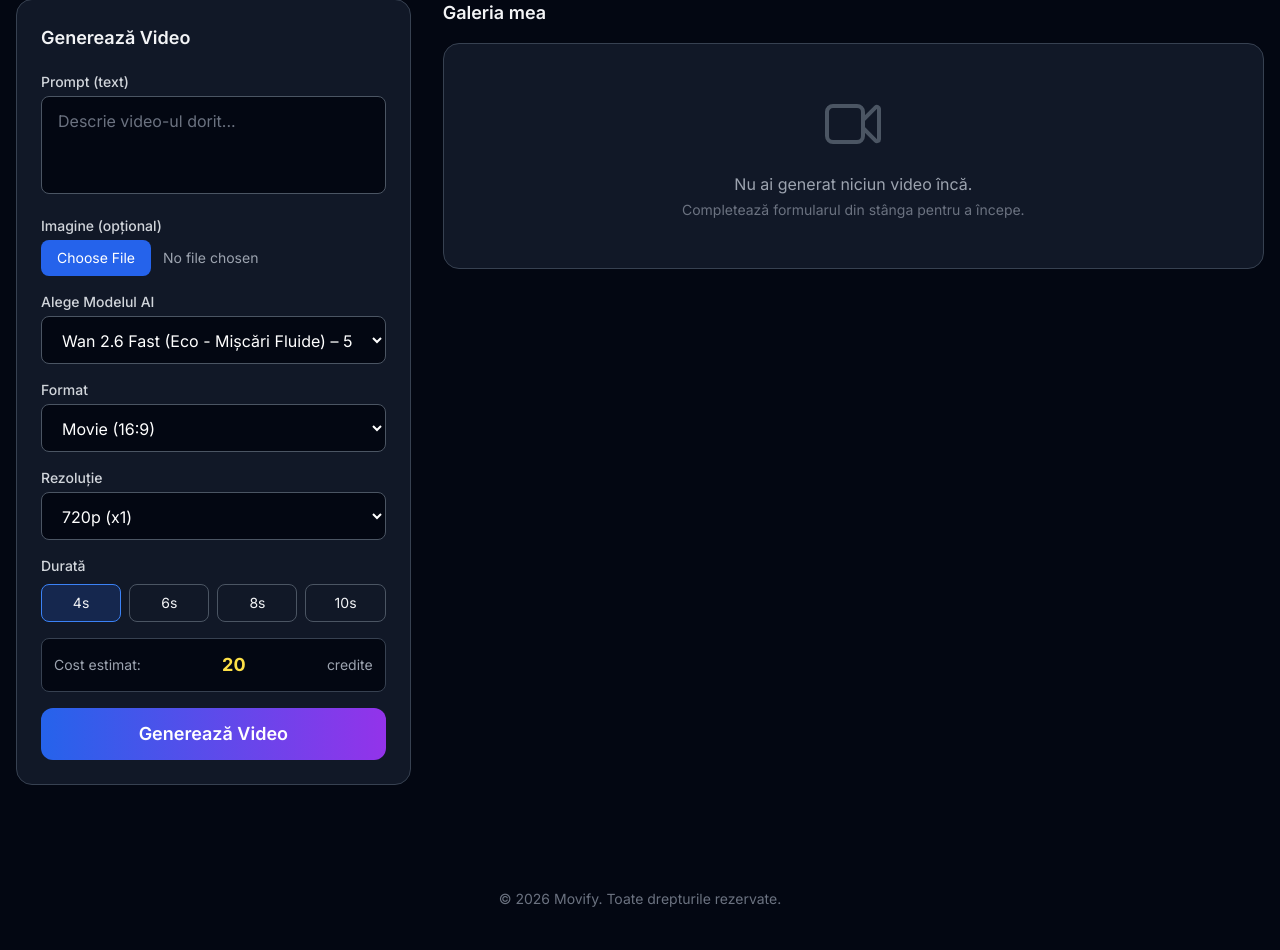
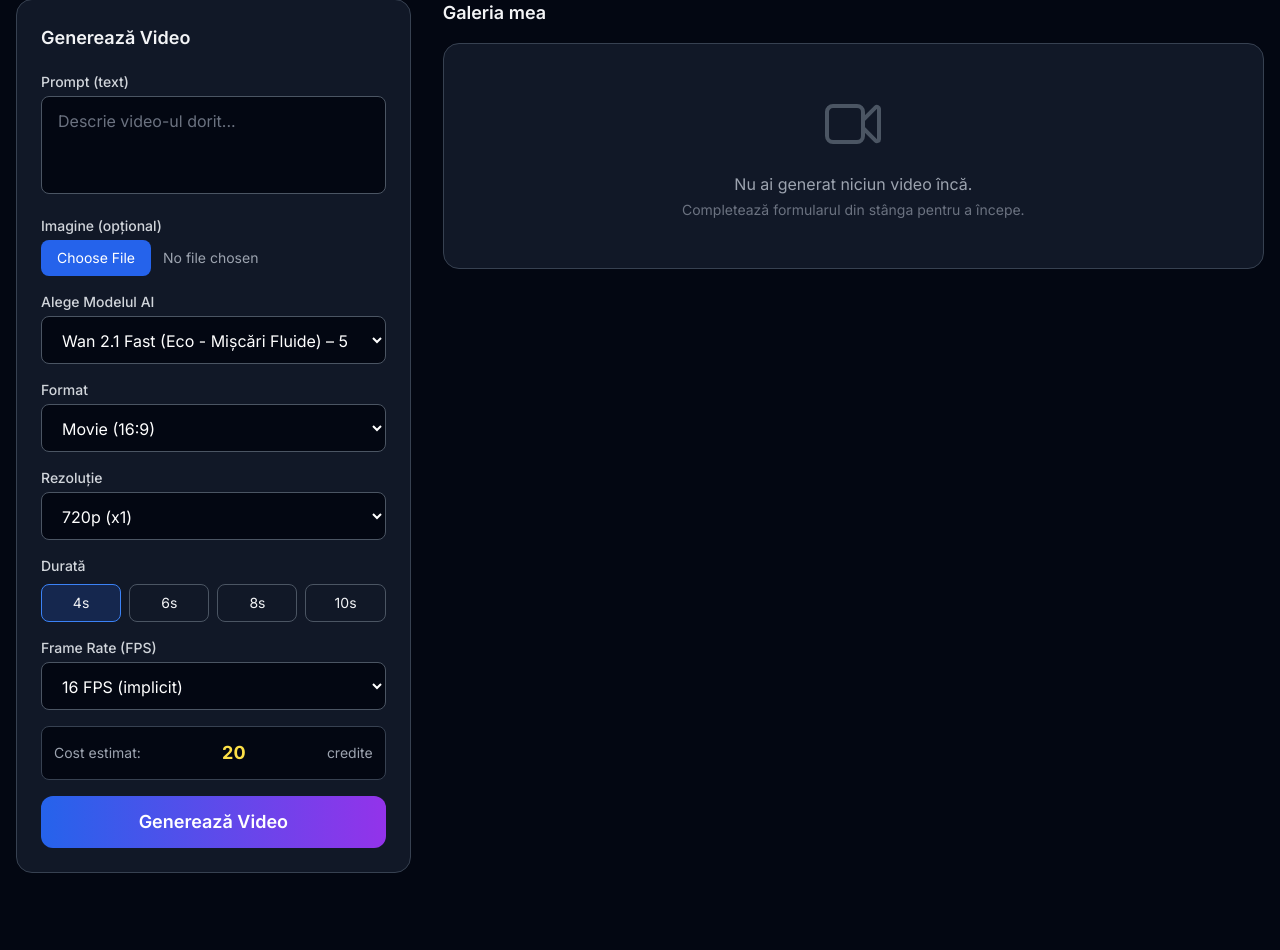
Before and after one commit to Dacicwolf/movify, a PHP site: page /dashboard.php in a window 1280 px wide. Shown: the part 100-1050 px from the top of the page. Before the commit the page ends 1007 px from the top, so only its background shows below. Run offline with PHP 8.4, Linux system fonts and the light colour scheme; the visitor is signed in with stand-in values (Sample User, id 1); data that the repository does not hold is empty; some libraries are stand-ins or nearby versions.

Commit message:
feat: add FPS selector + fix Fal.ai model endpoints
- Fix model endpoints: wan-t2v, wan-i2v, kling-video/v1.6/standard
- Add FPS selector (8/12/16/20/24) for Wan 2.1 model
- FPS section auto-hides for models that don't support it (LTX, Kling)
- Pass frames_per_second in API payload when supported
- Update model display names to match actual Fal.ai model versions

Co-Authored-By: Theo <itonai2026@gmail.com>

```diff
--- a/assets/js/app.js
+++ b/assets/js/app.js
@@ -33,17 +33,48 @@ document.addEventListener('DOMContentLoaded', () => {
         return cost;
     }
 
+    // ── FPS Section toggle based on model ─────────────────────────────
+    const fpsSection = document.getElementById('fps-section');
+    const fpsSelect  = document.getElementById('fps');
+
+    function updateFpsSection() {
+        const modelSel   = form.querySelector('#model');
+        const selectedOpt = modelSel.options[modelSel.selectedIndex];
+        const fpsData     = selectedOpt?.dataset.fps || '';
+        const fpsDefault  = selectedOpt?.dataset.fpsDefault || '';
+
+        if (!fpsData || !fpsSection || !fpsSelect) {
+            if (fpsSection) fpsSection.classList.add('hidden');
+            return;
+        }
+
+        const fpsValues = fpsData.split(',').map(Number).filter(Boolean);
+        fpsSelect.innerHTML = '';
+        fpsValues.forEach(fps => {
+            const opt = document.createElement('option');
+            opt.value = fps;
+            opt.textContent = fps + ' FPS' + (fps == fpsDefault ? ' (implicit)' : '');
+            if (fps == fpsDefault) opt.selected = true;
+            fpsSelect.appendChild(opt);
+        });
+
+        fpsSection.classList.remove('hidden');
+    }
+
     // Recalculate on every control change
     ['#model', '#resolution', '#format'].forEach(sel => {
         const el = form.querySelector(sel);
         if (el) el.addEventListener('change', calcCost);
     });
 
+    form.querySelector('#model')?.addEventListener('change', updateFpsSection);
+
     form.querySelectorAll('input[name="duration"]').forEach(r => {
         r.addEventListener('change', calcCost);
     });
 
     calcCost(); // initial
+    updateFpsSection(); // initial FPS state
 
     // ── Form Submission ─────────────────────────────────────────────
     form.addEventListener('submit', async (e) => {
--- a/config.php
+++ b/config.php
@@ -56,22 +56,28 @@ define('FAL_AI_BASE_URL', 'https://queue.fal.run');
 // Each model: api_endpoint (Fal.ai queue URL), base_credit_cost (per second)
 $MODELS_CONFIG = [
     'wan_fast' => [
-        'name'             => 'Wan 2.6 Fast',
-        'api_endpoint'     => 'https://queue.fal.run/fal-ai/wan/v2.1/text-to-video',
-        'api_endpoint_i2v' => 'https://queue.fal.run/fal-ai/wan/v2.1/image-to-video',
+        'name'             => 'Wan 2.1 Fast',
+        'api_endpoint'     => 'https://queue.fal.run/fal-ai/wan-t2v',
+        'api_endpoint_i2v' => 'https://queue.fal.run/fal-ai/wan-i2v',
         'base_credit_cost' => 5,
+        'fps_options'      => [8, 12, 16, 20, 24],
+        'fps_default'      => 16,
     ],
     'ltx_video' => [
-        'name'             => 'LTX Video 2.0',
+        'name'             => 'LTX Video',
         'api_endpoint'     => 'https://queue.fal.run/fal-ai/ltx-video',
         'api_endpoint_i2v' => 'https://queue.fal.run/fal-ai/ltx-video',
         'base_credit_cost' => 4,
+        'fps_options'      => [],
+        'fps_default'      => null,
     ],
     'kling_turbo' => [
-        'name'             => 'Kling 2.6 Turbo',
-        'api_endpoint'     => 'https://queue.fal.run/fal-ai/kling/v1/standard/text-to-video',
-        'api_endpoint_i2v' => 'https://queue.fal.run/fal-ai/kling/v1/standard/image-to-video',
+        'name'             => 'Kling 1.6 Standard',
+        'api_endpoint'     => 'https://queue.fal.run/fal-ai/kling-video/v1.6/standard/text-to-video',
+        'api_endpoint_i2v' => 'https://queue.fal.run/fal-ai/kling-video/v1.6/standard/image-to-video',
         'base_credit_cost' => 8,
+        'fps_options'      => [],
+        'fps_default'      => null,
     ],
 ];
 
--- a/dashboard.php
+++ b/dashboard.php
@@ -76,9 +76,9 @@ require_once __DIR__ . '/includes/header.php';
                         <label for="model" class="block text-sm font-medium text-gray-300 mb-1">Alege Modelul AI</label>
                         <select id="model" name="model"
                                 class="w-full px-4 py-3 rounded-lg bg-dark-900 border border-gray-600 focus:border-primary-500 outline-none text-white">
-                            <option value="wan_fast" data-cost="5">Wan 2.6 Fast (Eco - Mișcări Fluide) – 5 cr/s</option>
-                            <option value="ltx_video" data-cost="4">LTX Video 2.0 (Ultra-Rapid) – 4 cr/s</option>
-                            <option value="kling_turbo" data-cost="8">Kling 2.6 Turbo (Pro - Realism Uman) – 8 cr/s</option>
+                            <option value="wan_fast" data-cost="5" data-fps="8,12,16,20,24" data-fps-default="16">Wan 2.1 Fast (Eco - Mișcări Fluide) – 5 cr/s</option>
+                            <option value="ltx_video" data-cost="4" data-fps="" data-fps-default="">LTX Video (Ultra-Rapid) – 4 cr/s</option>
+                            <option value="kling_turbo" data-cost="8" data-fps="" data-fps-default="">Kling 1.6 Standard (Pro - Realism Uman) – 8 cr/s</option>
                         </select>
                     </div>
 
@@ -127,6 +127,19 @@ require_once __DIR__ . '/includes/header.php';
                                 <div class="text-center py-2 rounded-lg border border-gray-600 peer-checked:border-primary-500 peer-checked:bg-primary-600/20 text-sm transition">10s</div>
                             </label>
                         </div>
+                    </div>
+
+                    <!-- Frame Rate (shown only for models that support it) -->
+                    <div id="fps-section" class="">
+                        <label for="fps" class="block text-sm font-medium text-gray-300 mb-1">Frame Rate (FPS)</label>
+                        <select id="fps" name="fps"
+                                class="w-full px-4 py-3 rounded-lg bg-dark-900 border border-gray-600 focus:border-primary-500 outline-none text-white">
+                            <option value="8">8 FPS</option>
+                            <option value="12">12 FPS</option>
+                            <option value="16" selected>16 FPS (implicit)</option>
+                            <option value="20">20 FPS</option>
+                            <option value="24">24 FPS</option>
+                        </select>
                     </div>
 
                     <!-- Cost preview -->
```
Also changed, not shown: generate_video.php (+7 -0 lines).
